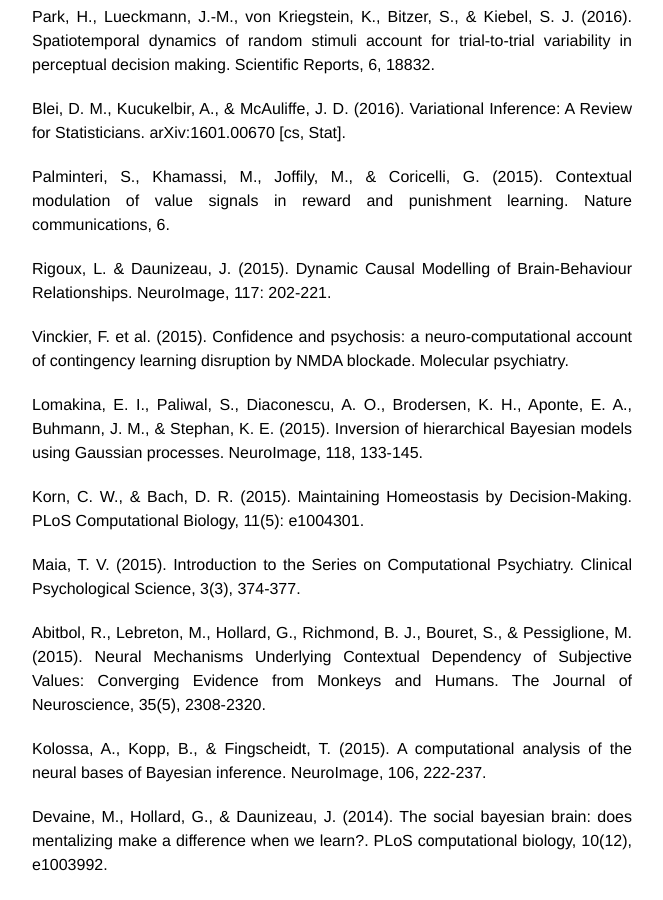
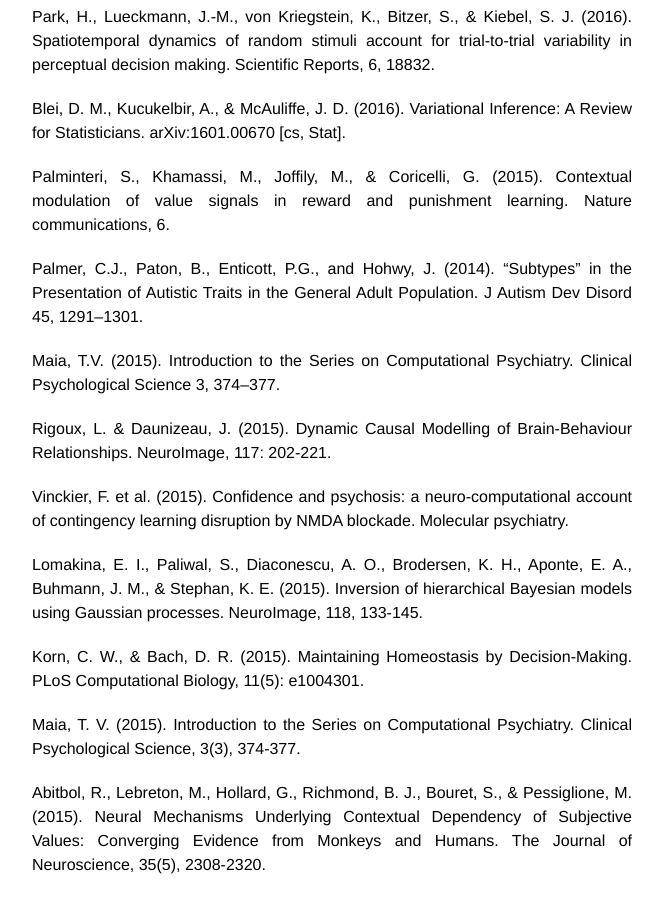
Before and after one commit to MBB-team/VBA-toolbox, a Jekyll site: the page built from references/index.html, in a window 1280 px wide and 900 px high, scrolled down 2164 px. Shown: the whole window, without its empty margins (308-971 px from the left). Built offline with Jekyll 4.4.1, drawn with Linux system fonts in a browser that asks for light colours; nearby versions of some CDN libraries.

Commit message:
Update index.html

```diff
--- a/references/index.html
+++ b/references/index.html
@@ -106,6 +106,14 @@
 </p>
 
 <p>
+  Palmer, C.J., Paton, B., Enticott, P.G., and Hohwy, J. (2014). “Subtypes” in the Presentation of Autistic Traits in the General Adult Population. J Autism Dev Disord 45, 1291–1301.
+</p>
+
+<p>
+  Maia, T.V. (2015). Introduction to the Series on Computational Psychiatry. Clinical Psychological Science 3, 374–377.
+</p>
+
+<p>
   Rigoux, L. & Daunizeau, J. (2015). Dynamic Causal Modelling of Brain-Behaviour Relationships. NeuroImage, 117: 202-221.
 </p>
 
```
